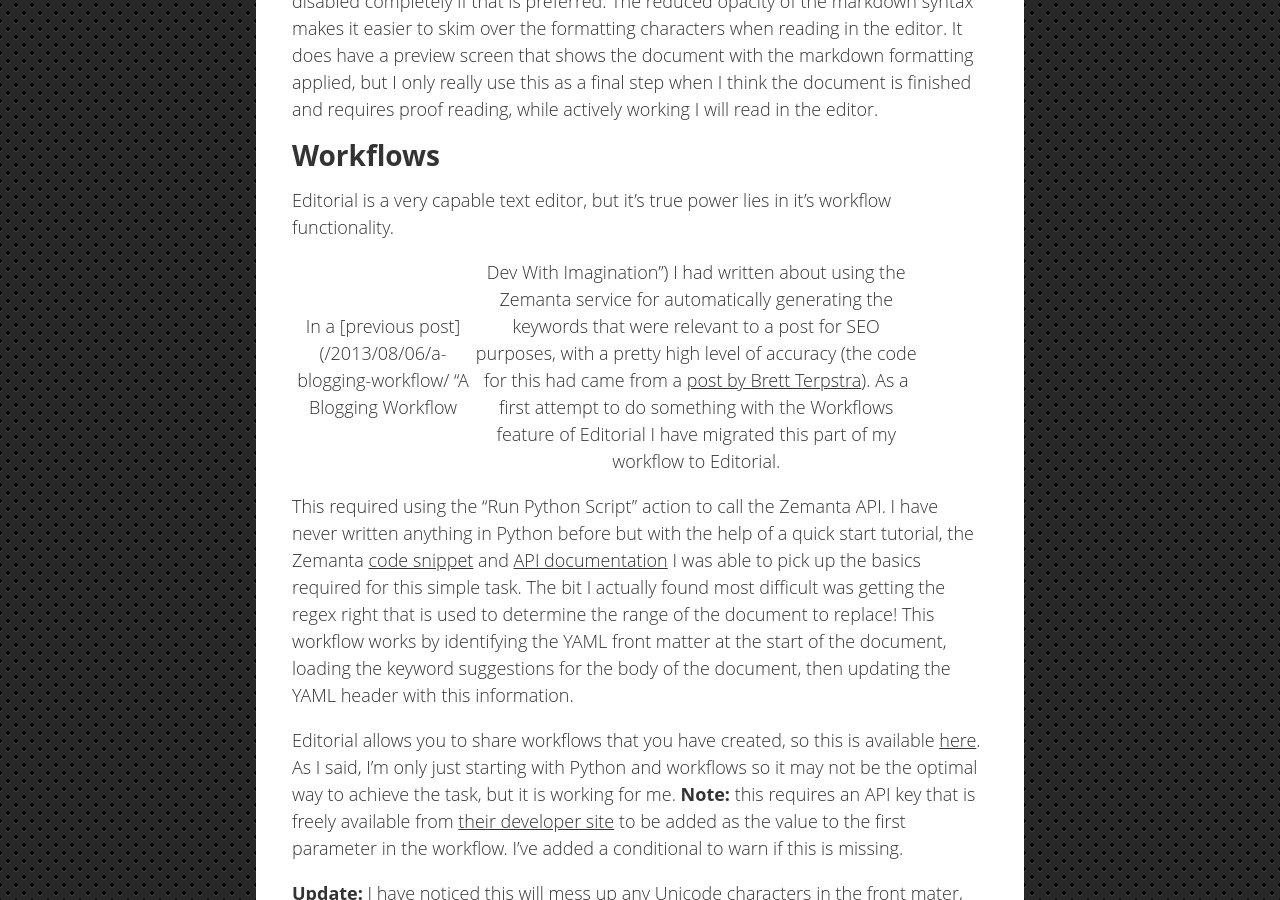
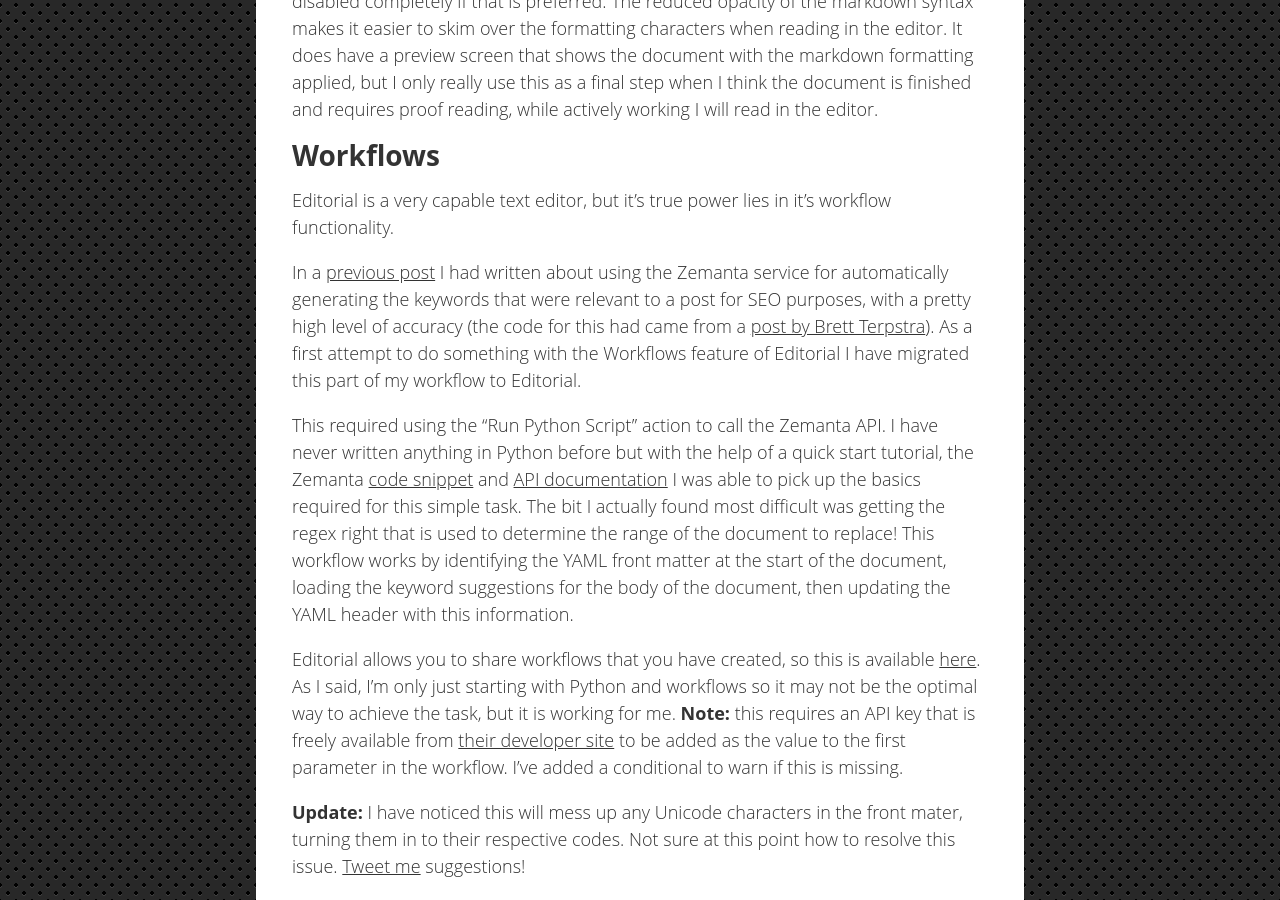
Before and after one commit to dhutchison/dhutchison.github.io, a Jekyll site: the page built from _posts/2013-10-03-editorial-first-impressions-and-a-workflow.markdown, in a window 1280 px wide and 900 px high, scrolled down 1547 px. Built offline with Jekyll 4.4.1, drawn with Linux system fonts in a browser that asks for light colours; part of the change alters nothing that is shown.

Commit message:
Fixed Links

```diff
--- a/_posts/2013-10-03-editorial-first-impressions-and-a-workflow.markdown
+++ b/_posts/2013-10-03-editorial-first-impressions-and-a-workflow.markdown
@@ -12,39 +12,53 @@ sitemap:
   lastmod: 2013-10-04 21:35:49
 ---
 
-I have been playing with [Editorial](http://omz-software.com/editorial/index.html "Editorial for iPad") for a couple of days now and had my first experiment with the workflow features. I must say, I do like it a lot!
+I have been playing with [Editorial][editorial] for a couple of days now and had my first experiment with the workflow features. I must say, I do like it a lot!
 
 <!--more-->
 [![Image](/images/editorial_first_look/appIcon.jpg "Editorial Icon")][itunes]
 
-When Editorial was first released there was a lot of hype for the application by the tech community (at least from the people I follow on Twitter). There is a true monster of a review for this application (and a must read to discover the true power of it) that I was only part way through when I decided I would just spend the £2.99 and try it for myself. it definitely lives up to the hype. The review In question is by Federico Viticci of Macstories and is available here: [Reinventing iOS Automation: Editorial Review](http://www.macstories.net/stories/editorial-for-ipad-review/ "Reinventing iOS Automation: Editorial Review"). He has produced an extended version of this review along with more example workflows which is [available as an iBook](https://itunes.apple.com/us/book/writing-on-ipad-text-automation/id697865620?mt=11&uo=4&at=10l6nh&ct=ms_editorial_announcement "Writing On The iPad: Text Automation with Editorial"). I am still to finish reading this, as I keep taking breaks to try out the application and come up with my own workflows based on the ideas presented in the book. It is definitely worth reading if you want/need more than just a basic text editor to write. I am not even going to try going in to any depth of the features available, everything you could ever need to know about the application is contained in the above links.
+When Editorial was first released there was a lot of hype for the application by the tech community (at least from the people I follow on Twitter). There is a true monster of a review for this application (and a must read to discover the true power of it) that I was only part way through when I decided I would just spend the £2.99 and try it for myself. it definitely lives up to the hype. The review In question is by Federico Viticci of Macstories and is available here: [Reinventing iOS Automation: Editorial Review][editorial_review]. He has produced an extended version of this review along with more example workflows which is [available as an iBook][editorial_book]. I am still to finish reading this, as I keep taking breaks to try out the application and come up with my own workflows based on the ideas presented in the book. It is definitely worth reading if you want/need more than just a basic text editor to write. I am not even going to try going in to any depth of the features available, everything you could ever need to know about the application is contained in the above links.
 
 I have came across a few minor issues to do with selecting text and auto closing of brackets, but it does appear to be a very stable application for a 1.0 release.
 
 ## Current Setup ##
-My previous iOS writing app of choice has been [iA Writer](http://www.iawriter.com/ipad/ "iA Writer for iPad"). I own both the iOS and Mac versions, and have been very happy with them for writing simple documents which required very little formatting. It is designed, and billed, to be a distraction free editor that allows you to focus just on the text of the document. It supports markdown, and allows the final formatted text to be exported in a variety of formats. The latest update for the Mac version now supports two way conversion with the DOCX format, I'm still to try this but it could be a great feature if it works reliably.  This is going to remain my app of choice on the Mac, I love the distraction free interface (especially when using the app fullscreen).
+My previous iOS writing app of choice has been [iA Writer][ia_writer]. I own both the iOS and Mac versions, and have been very happy with them for writing simple documents which required very little formatting. It is designed, and billed, to be a distraction free editor that allows you to focus just on the text of the document. It supports markdown, and allows the final formatted text to be exported in a variety of formats. The latest update for the Mac version now supports two way conversion with the DOCX format, I'm still to try this but it could be a great feature if it works reliably.  This is going to remain my app of choice on the Mac, I love the distraction free interface (especially when using the app fullscreen).
 
 On the iPad however, Editorial has me converted. The markdown editor in iA Writer works well when the formatting is simple headers, emphasis and lists, but can be hard to work with when writing a post that contains a lot of links. I think that I find this an issue as the first category of items use markdown that only uses a few successive characters, and the marks themselves add the effect (with varying levels of accuracy) to the text. I find the way that Editorial renders markdown while in the editor less distracting, and it has options to change how these are formatted. It allows the opacity of the formatting characters to be reduced, but also allows the inline formatting to be disabled completely if that is preferred. The reduced opacity of the markdown syntax makes it easier to skim over the formatting characters when reading in the editor. It does have a preview screen that shows the document with the markdown formatting applied, but I only really use this as a final step when I think the document is finished and requires proof reading, while actively working I will read in the editor.
 
 ## Workflows ##
 Editorial is a very capable text editor, but it's true power lies in it's workflow functionality.
 
-In a [previous post](/2013/08/06/a-blogging-workflow/ "A Blogging Workflow | Dev With Imagination") I had written about using the Zemanta service for automatically generating the keywords that were relevant to a post for SEO purposes, with a pretty high level of accuracy (the code for this had came from a [post by Brett Terpstra](http://brettterpstra.com/2013/03/23/auto-tagging-jekyll-posts-with-zemanta/ "Auto-Tagging Jekyll posts with Zemanta - BrettTerpstra.com")). As a first attempt to do something with the Workflows feature of Editorial I have migrated this part of my workflow to Editorial.
+In a [previous post][prev_post] I had written about using the Zemanta service for automatically generating the keywords that were relevant to a post for SEO purposes, with a pretty high level of accuracy (the code for this had came from a [post by Brett Terpstra][bt-tagging]). As a first attempt to do something with the Workflows feature of Editorial I have migrated this part of my workflow to Editorial.
 
-This required using the "Run Python Script" action to call the Zemanta API. I have never written anything in Python before but with the help of a quick start tutorial, the Zemanta [code snippet](http://developer.zemanta.com/wiki/helloworld/python/ "Python code sample") and [API documentation](http://developer.zemanta.com/docs/suggest/ "zemanta.suggest") I was able to pick up the basics required for this simple task. The bit I actually found most difficult was getting the regex right that is used to determine the range of the document to replace! This workflow works by identifying the YAML front matter at the start of the document, loading the keyword suggestions for the body of the document, then updating the YAML header with this information.
+This required using the "Run Python Script" action to call the Zemanta API. I have never written anything in Python before but with the help of a quick start tutorial, the Zemanta [code snippet][zemanta_code_snippet] and [API documentation][zemanta_suggest] I was able to pick up the basics required for this simple task. The bit I actually found most difficult was getting the regex right that is used to determine the range of the document to replace! This workflow works by identifying the YAML front matter at the start of the document, loading the keyword suggestions for the body of the document, then updating the YAML header with this information.
 
-Editorial allows you to share workflows that you have created, so this is available [here](http://editorial-app.appspot.com/workflow/5136686396735488/zgbeHU5QcX8 "Editorial Workflow — Insert Keywords"). As I said, I'm only just starting with Python and workflows so it may not be the optimal way to achieve the task, but it is working for me. **Note:** this requires an API key that is freely available from [their developer site](http://developer.zemanta.com/docs/ "Zemanta Documentation") to be added as the value to the first parameter in the workflow. I've added a conditional to warn if this is missing.
+Editorial allows you to share workflows that you have created, so this is available [here][insert_keywords_workflow]. As I said, I'm only just starting with Python and workflows so it may not be the optimal way to achieve the task, but it is working for me. **Note:** this requires an API key that is freely available from [their developer site][zemanta_docs] to be added as the value to the first parameter in the workflow. I've added a conditional to warn if this is missing.
 
-**Update:** I have noticed this will mess up any Unicode characters in the front mater, turning them in to their respective codes. Not sure at this point how to resolve this issue. [Tweet me](https://twitter.com/davidhutchison "Twitter") suggestions!
+**Update:** I have noticed this will mess up any Unicode characters in the front mater, turning them in to their respective codes. Not sure at this point how to resolve this issue. [Tweet me][tweet] suggestions!
 
-The workflow that I'm using the most just now is from the review/book above. It deals with inserting a markdown formatted link for the current selected text, using the web page that is currently open in Editorial's web browser. It is available [here](http://editorial-app.appspot.com/workflow/6258007868440576/-PjiU8b7VOw "Editorial Workflow — Links").
+The workflow that I'm using the most just now is from the review/book above. It deals with inserting a markdown formatted link for the current selected text, using the web page that is currently open in Editorial's web browser. It is available [here][links_workflow].
 
 ## Going Forwards ##
 This workflow is a good first step in the direction of being able to publish posts from my iPad, but it only forms one step of the process involved between writing and posting. The main step that I am still missing is a way to commit finished post files to GitHub. Once I have a solution to this there will be nothing I need to do on the computer to create and publish a new post. At the moment a copy of my Git repository for the site is held in my Dropbox so I can access it in Editorial, and this is synced back to the computer prior to doing a commit.
 
-This should not be as impossible as it sounds, the Python engine in this application appears to very functionally similar to the Author's other application: [Pythonista.](http://omz-software.com/pythonista/ "Pythonista") There exists [sample code](http://omz-software.com/pythonista/forums/discussion/30/access-your-github-account-from-pythonista/p1 "Access your Github Account from Pythonista - Pythonista Forums") that shows how to access files in Github from Pythonista. I have tried this in Editorial and got as far as a file listing, I should just need to figure out how to perform a commit using this Python Github API. if I get this working it will be the subject of a future post, in the mean time I will be trying it on a dummy repository that doesn't rebuild my site on commit!
+This should not be as impossible as it sounds, the Python engine in this application appears to very functionally similar to the Author's other application: [Pythonista.][pythonista] There exists [sample code][pythonista_github_sample] that shows how to access files in Github from Pythonista. I have tried this in Editorial and got as far as a file listing, I should just need to figure out how to perform a commit using this Python Github API. if I get this working it will be the subject of a future post, in the mean time I will be trying it on a dummy repository that doesn't rebuild my site on commit!
 
 [![Download on the App Store][appstore]][itunes]
 
+[tweet]: https://twitter.com/davidhutchison "Twitter"
+[editorial_book]: https://itunes.apple.com/us/book/writing-on-ipad-text-automation/id697865620?mt=11&uo=4&at=10l6nh&ct=ms_editorial_announcement "Writing On The iPad: Text Automation with Editorial"
+[editorial_review]: http://www.macstories.net/stories/editorial-for-ipad-review/ "Reinventing iOS Automation: Editorial Review"
+[pythonista_github_sample]: http://omz-software.com/pythonista/forums/discussion/30/access-your-github-account-from-pythonista/p1 "Access your Github Account from Pythonista - Pythonista Forums"
+[pythonista]: http://omz-software.com/pythonista/ "Pythonista"
+[zemanta_suggest]: http://developer.zemanta.com/docs/suggest/ "zemanta.suggest"
+[zemanta_docs]: http://developer.zemanta.com/docs/ "Zemanta Documentation"
+[zemanta_code_snippet]: http://developer.zemanta.com/wiki/helloworld/python/ "Python code sample"
+[links_workflow]: http://editorial-app.appspot.com/workflow/6258007868440576/-PjiU8b7VOw "Editorial Workflow — Links"
+[ia_writer]: http://www.iawriter.com/ipad/ "iA Writer for iPad"
+[editorial]: http://omz-software.com/editorial/index.html "Editorial for iPad"
+[insert_keywords_workflow]: http://editorial-app.appspot.com/workflow/5136686396735488/zgbeHU5QcX8 "Editorial Workflow — Insert Keywords"
+[prev_post]: /2013/08/06/a-blogging-workflow/ "A Blogging Workflow | Dev With Imagination"
+[bt-tagging]: http://brettterpstra.com/2013/03/23/auto-tagging-jekyll-posts-with-zemanta/ "Auto-Tagging Jekyll posts with Zemanta - BrettTerpstra.com"
 [appstore]: /images/download-on-app-store.png "Download on the App Store"
 [itunes]: https://itunes.apple.com/gb/app/editorial/id673907758?mt=8&uo=4&at=10lsY7 "Editorial on the app store"
```
